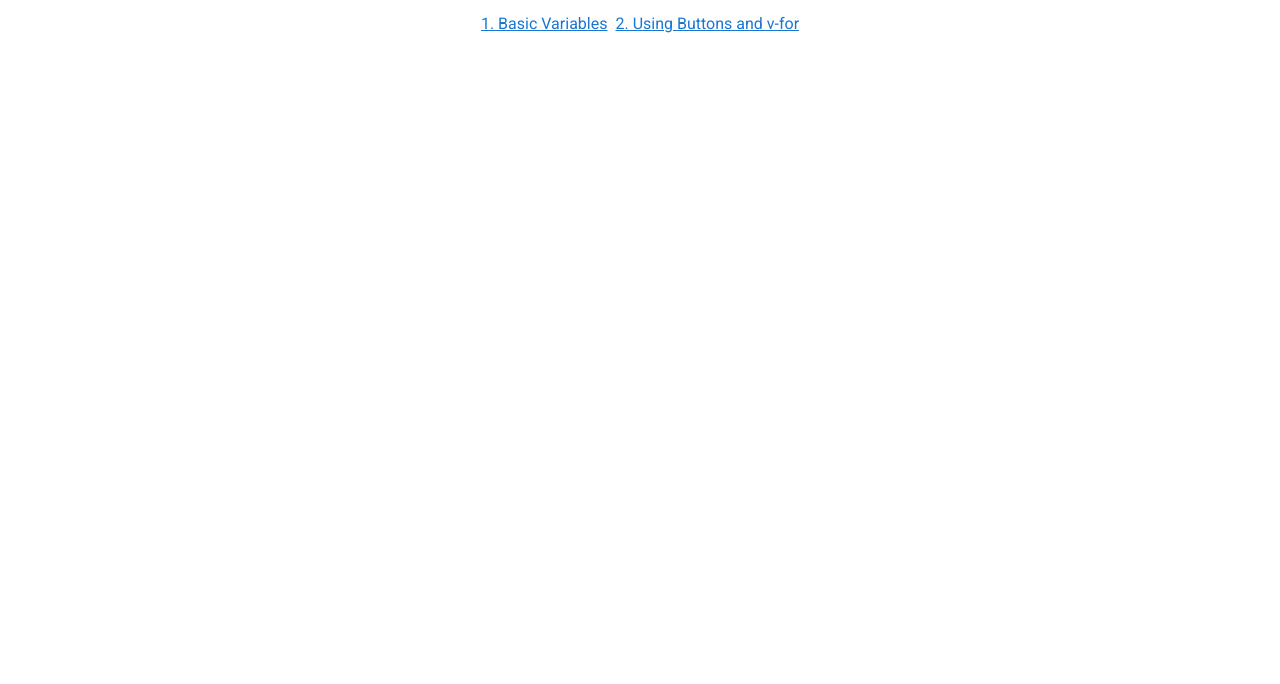
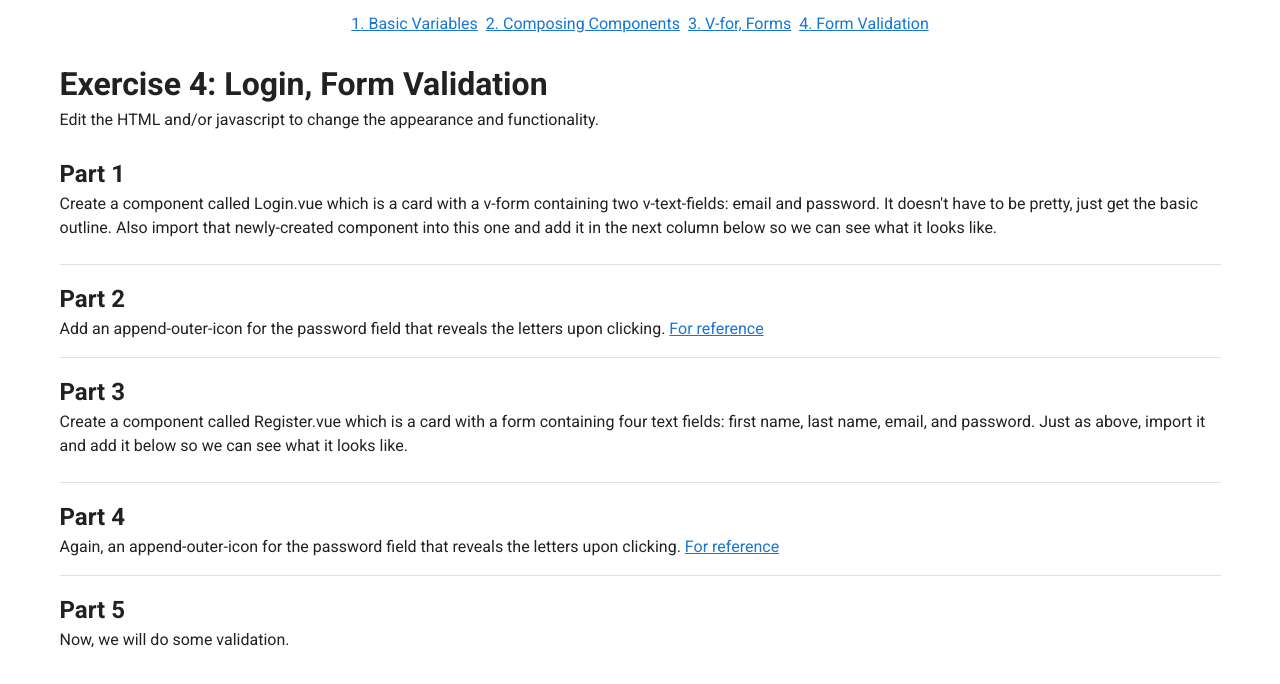
Before and after one commit to millerwassup/resvue, a Vue app: page /exercise-four in a window 1280 px wide. Shown: the top 684 px of the page. Built offline with nearby package versions, Linux system fonts and the light colour scheme.

Commit message:
Update and add exercises

```diff
--- a/src/App.vue
+++ b/src/App.vue
@@ -4,7 +4,9 @@
       <v-container>
         <v-layout justify-center wrap>
           <router-link class="mx-1" to="/">1. Basic Variables</router-link>
-          <router-link class="mx-1" to="/exercise-two">2. Using Buttons and v-for</router-link>
+          <router-link class="mx-1" to="/exercise-two">2. Composing Components</router-link>
+          <router-link class="mx-1" to="/exercise-three">3. V-for, Forms</router-link>
+          <router-link class="mx-1" to="/exercise-four">4. Form Validation</router-link>
         </v-layout>
       </v-container>
       <router-view/>
--- a/src/router.js
+++ b/src/router.js
@@ -1,6 +1,9 @@
 import Vue from 'vue'
 import Router from 'vue-router'
 import ExerciseOne from './views/ExerciseOne.vue'
+import ExerciseTwo from './views/ExerciseTwo.vue'
+import ExerciseThree from './views/ExerciseThree.vue'
+import ExerciseFour from './views/ExerciseFour.vue'
 
 Vue.use(Router)
 
@@ -16,10 +19,17 @@ export default new Router({
     {
       path: '/exercise-two',
       name: 'exercise-two',
-      // route level code-splitting
-      // this generates a separate chunk (about.[hash].js) for this route
-      // which is lazy-loaded when the route is visited.
-      component: () => import(/* webpackChunkName: "about" */ './views/ExerciseTwo.vue')
+      component: ExerciseTwo
+    },
+    {
+      path: '/exercise-three',
+      name: 'exercise-three',
+      component: ExerciseThree
+    },
+    {
+      path: '/exercise-four',
+      name: 'exercise-four',
+      component: ExerciseFour
     }
   ]
 })
--- /dev/null
+++ b/src/views/ExerciseFour.vue
@@ -0,0 +1,80 @@
+<template>
+  <v-container id="exercise-four">
+    <v-row no-gutters>
+      <v-col cols="12">
+        <h1>Exercise 4: Login, Form Validation</h1>
+      </v-col>
+
+      <v-col cols="12">
+        <p>Edit the HTML and/or javascript to change the appearance and functionality.</p>
+      </v-col>
+    </v-row>
+
+    <v-row dense>
+      <v-col cols="12">
+        <h2>Part 1</h2>
+        Create a component called Login.vue which is a card with a v-form containing
+        two v-text-fields: email and password.
+        It doesn't have to be pretty, just get the basic outline.
+        Also import that newly-created component into this one and add it in the
+        next column below so we can see what it looks like.
+      </v-col>
+      <v-col cols="12">
+        <!-- Your code here -->
+      </v-col>
+    </v-row>
+
+    <v-divider class="my-4"/>
+
+    <v-row>
+      <v-col cols="12">
+        <h2>Part 2</h2>
+        Add an append-outer-icon for the password field that reveals the letters upon clicking.
+        <a href="https://vuetifyjs.com/en/components/text-fields#password-input" target="_blank">For reference</a>
+      </v-col>
+    </v-row>
+
+    <v-divider class="my-4"/>
+
+    <v-row dense>
+      <v-col cols="12">
+        <h2>Part 3</h2>
+        Create a component called Register.vue which is a card with a
+        form containing four text fields: first name, last name, email, and password.
+        Just as above, import it and add it below so we can see what it looks like.
+      </v-col>
+      <v-col cols="12">
+        <!-- Your code here -->
+      </v-col>
+    </v-row>
+
+    <v-divider class="my-4"/>
+
+    <v-row>
+      <v-col cols="12">
+        <h2>Part 4</h2>
+        Again, an append-outer-icon for the password field that reveals the letters upon clicking.
+        <a href="https://vuetifyjs.com/en/components/text-fields#password-input" target="_blank">For reference</a>
+      </v-col>
+    </v-row>
+
+    <v-divider class="my-4"/>
+
+    <v-row>
+      <v-col cols="12">
+        <h2>Part 5</h2>
+        Now, we will do some validation.
+      </v-col>
+    </v-row>
+  </v-container>
+</template>
+
+<script>
+export default {
+  name: 'ExerciseFour',
+
+  data: () => ({
+    students: []
+  })
+}
+</script>
--- a/src/views/ExerciseOne.vue
+++ b/src/views/ExerciseOne.vue
@@ -6,14 +6,14 @@
       </v-col>
 
       <v-col cols="12">
-        <p>Edit the HTML tags and javascript to change the appearance and functionality.</p>
+        <p>Edit the HTML and/or javascript to change the appearance and functionality.</p>
       </v-col>
     </v-row>
 
     <v-row dense>
       <v-col cols="12">
         <h2>Part 1</h2>
-        Play around with the text field a little.
+        Play around with the v-text-field a little.
       </v-col>
 
       <v-col cols="12">
@@ -100,7 +100,7 @@
 
     <v-row>
       <v-col cols="12">
-        <h2>Part 7</h2>
+        <h2>Part 8</h2>
         Add a v-btn to the first card that will call a function to reset msg to "Hello".
         <a href="https://vuetifyjs.com/en/components/cards#examples" target="_blank">For reference</a>
       </v-col>
--- /dev/null
+++ b/src/views/ExerciseThree.vue
@@ -0,0 +1,84 @@
+<template>
+  <v-container id="exercise-three">
+    <v-row no-gutters>
+      <v-col cols="12">
+        <h1>Exercise 3: V-for and a Basic Form</h1>
+      </v-col>
+
+      <v-col cols="12">
+        <p>Edit the HTML and/or javascript to change the appearance and functionality.</p>
+      </v-col>
+    </v-row>
+
+    <v-row dense>
+      <v-col cols="12">
+        <h2>Part 1</h2>
+        Change students manually to make it a list of 3 students.
+      </v-col>
+
+      <v-col cols="12">
+        <b>List of students:</b>
+        <v-list>
+          <v-list-item v-for="student in students" :key="student">
+            {{ student }}
+          </v-list-item>
+        </v-list>
+      </v-col>
+    </v-row>
+
+    <v-divider class="my-4"/>
+
+    <v-row>
+      <v-col cols="12">
+        <h2>Part 3</h2>
+        Add a text field below with a label that says "Add students to the list" and a + append-outer-icon.
+        <a href="https://vuetifyjs.com/en/components/text-fields#icons" target="_blank">For reference</a>
+      </v-col>
+      <v-col cols="12">
+        <!-- Your code here -->
+      </v-col>
+    </v-row>
+
+    <v-divider class="my-4"/>
+
+    <v-row>
+      <v-col cols="12">
+        <h2>Part 4</h2>
+        Now, add an @action to the form we created above that will call a function to append the student to the students list.
+        <a href="https://vuetifyjs.com/en/components/text-fields#icon-events" target="_blank">For reference</a>
+      </v-col>
+    </v-row>
+
+    <v-divider class="my-4"/>
+
+    <v-row>
+      <v-col cols="12">
+        <h2>Part 5</h2>
+        Make the students a list of objects instead of a list of strings. Each student
+        object should have first and last fields for their <b>անուն</b> and <b>ազգանուն</b>.
+        Does our text-field still update the students correctly?
+      </v-col>
+    </v-row>
+
+    <v-divider class="my-4"/>
+
+    <v-row>
+      <v-col cols="12">
+        <h2>Part 6</h2>
+        Create a form and incorporate the text field we made, as well as another one for last name,
+        so that on submit, it will work with student objects.
+      </v-col>
+    </v-row>
+
+  </v-container>
+</template>
+
+<script>
+export default {
+  name: 'ExerciseThree',
+
+  data: () => ({
+    students: []
+  })
+}
+</script>
--- a/src/views/ExerciseTwo.vue
+++ b/src/views/ExerciseTwo.vue
@@ -2,27 +2,22 @@
   <v-container id="exercise-two">
     <v-row no-gutters>
       <v-col cols="12">
-        <h1>Exercise 2: Using Buttons and v-for</h1>
+        <h1>Exercise 2: Composing Components and v-select</h1>
       </v-col>
 
       <v-col cols="12">
-        <p>Edit the HTML tags and javascript to change the appearance and functionality.</p>
+        <p>Edit the HTML and/or javascript to change the appearance and functionality.</p>
       </v-col>
     </v-row>
 
     <v-row dense>
       <v-col cols="12">
         <h2>Part 1</h2>
-        Change students manually to make it a list of 3 students.
+        Create a component called Counter.vue which is simply a v-btn. Import it
+        to the column below.
       </v-col>
-
       <v-col cols="12">
-        <b>List of students:</b>
-        <v-list>
-          <v-list-item v-for="student in students" :key="student">
-            {{ student }}
-          </v-list-item>
-        </v-list>
+        <!-- Your code here -->
       </v-col>
     </v-row>
 
@@ -30,9 +25,20 @@
 
     <v-row>
       <v-col cols="12">
+        <h2>Part 2</h2>
+        Add in a prop to the component so we can give the button a color.
+        For now, make that "color" variable equal to blue.
+      </v-col>
+    </v-row>
+
+    <v-divider class="my-4"/>
+
+    <v-row dense>
+      <v-col cols="12">
         <h2>Part 3</h2>
-        Add a text field below with a label that says "Add students to the list" and a + append-outer-icon.
-        <a href="https://vuetifyjs.com/en/components/text-fields#icons" target="_blank">For reference</a>
+        Declare a "count" variable for the button. Add an action to the v-btn so that
+        when we click it, the count increases. Then, compose a few instances of the button below. If
+        you click on one, does it affect the count of the others?
       </v-col>
       <v-col cols="12">
         <!-- Your code here -->
@@ -44,8 +50,12 @@
     <v-row>
       <v-col cols="12">
         <h2>Part 4</h2>
-        Now, add an @action to the form we created above that will call a function to append the student to the students list.
-        <a href="https://vuetifyjs.com/en/components/text-fields#icon-events" target="_blank">For reference</a>
+        Add a slot to the button so that we can add text to it from here. Compose
+        that button bellow with text between the opening and closing tags.
+        <a href="https://vuejs.org/v2/guide/components-slots.html" target="_blank">For reference</a>
+      </v-col>
+      <v-col cols="12">
+        <!-- Your code here -->
       </v-col>
     </v-row>
 
@@ -54,9 +64,12 @@
     <v-row>
       <v-col cols="12">
         <h2>Part 5</h2>
-        Make the students a list of objects instead of a list of strings. Each student
-        object should have first and last fields for their <b>անուն</b> and <b>ազգանուն</b>.
-        Does our text-field still update the students correctly?
+        Now, make a v-list below with different color choices. For now, just go with "red", "blue", "green", "yellow".
+        Bind the choice that is selected from that list to the "color" variable. The buttons should all change color.
+        <a href="https://vuetifyjs.com/en/components/selects" target="_blank">For reference</a>
+      </v-col>
+      <v-col cols="12">
+        <!-- Your code here -->
       </v-col>
     </v-row>
 
@@ -64,12 +77,10 @@
 
     <v-row>
       <v-col cols="12">
-        <h2>Part 6</h2>
-        Create a form and incorporate the text field we made, as well as another one for last name,
-        so that on submit, it will work with student objects.
+        <h2>Challenge</h2>
+        Can you figure out how to make a button rounded? Hint: Search the vuetify documentation for buttons.
       </v-col>
     </v-row>
-
   </v-container>
 </template>
 
@@ -78,7 +89,6 @@ export default {
   name: 'ExerciseTwo',
 
   data: () => ({
-    students: []
   })
 }
 </script>
```
